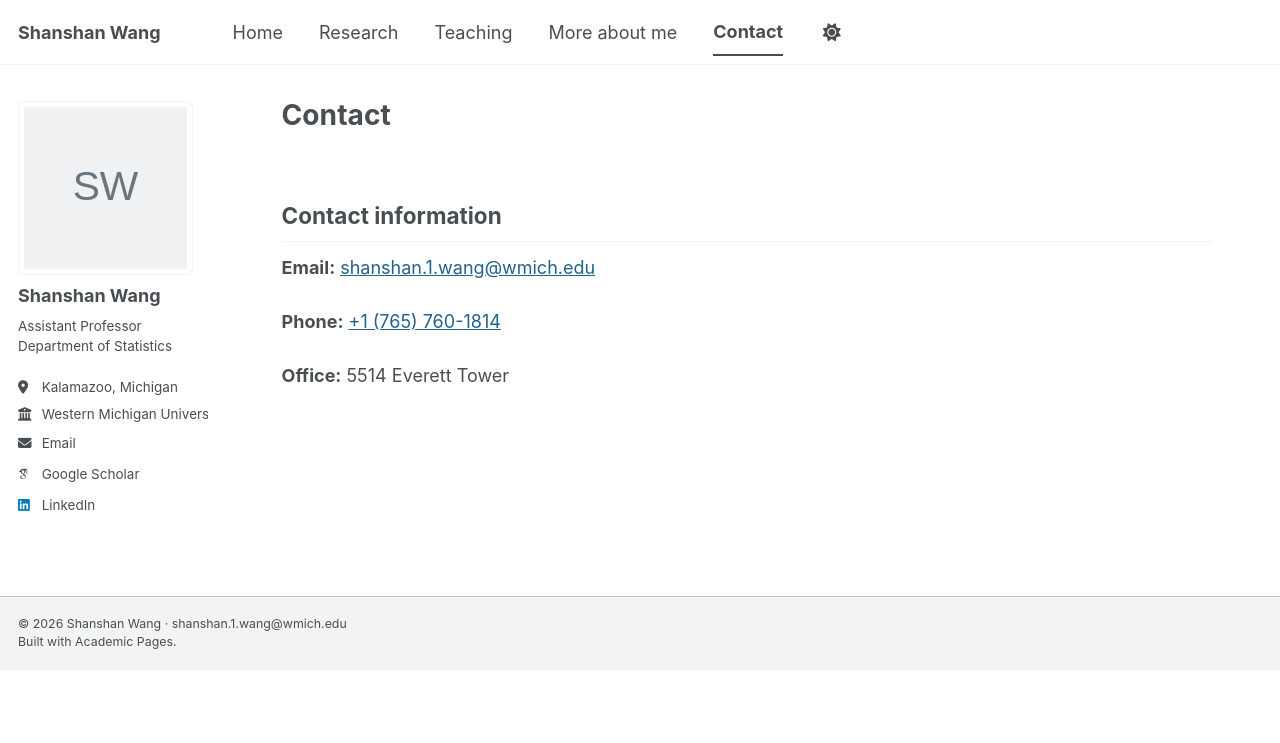
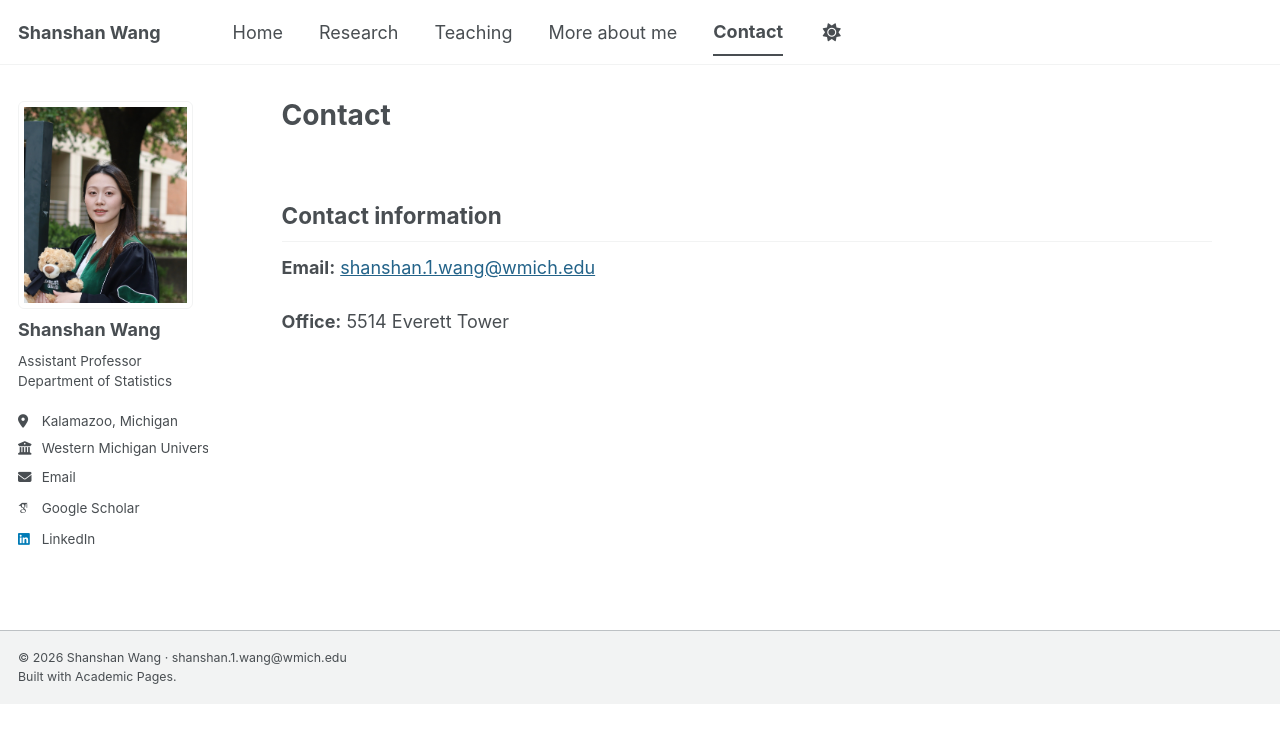
Before and after one commit to shanshanwang33/shanshanwang33.github.io, a Jekyll site: the page built from _pages/contact.md, in a window 1280 px wide. Shown: the top 743 px of the page. Built offline with Jekyll 4.4.1, drawn with Linux system fonts in a browser that asks for light colours; some web fonts are replaced.

Commit message:
Add profile portrait and remove contact phone number

```diff
--- a/_config.yml
+++ b/_config.yml
@@ -20,7 +20,7 @@ repository               : "shanshanwang33/shanshanwang33.github.io"
 
 # Professional profile
 author:
-  avatar: "shanshan-wang.svg"
+  avatar: "shanshan-wang.jpg"
   name: "Shanshan Wang"
   bio: "Assistant Professor<br>Department of Statistics"
   employer: "Western Michigan University"
--- a/_pages/contact.md
+++ b/_pages/contact.md
@@ -10,6 +10,4 @@ excerpt: "Contact Shanshan Wang in the Department of Statistics at Western Michi
 
 **Email:** [shanshan.1.wang@wmich.edu](mailto:shanshan.1.wang@wmich.edu)
 
-**Phone:** [+1 (765) 760-1814](tel:+17657601814)
-
 **Office:** 5514 Everett Tower
```
Also changed, not shown: README.md (+2 -2 lines), images/shanshan-wang.jpg (added), images/shanshan-wang.svg (deleted).
